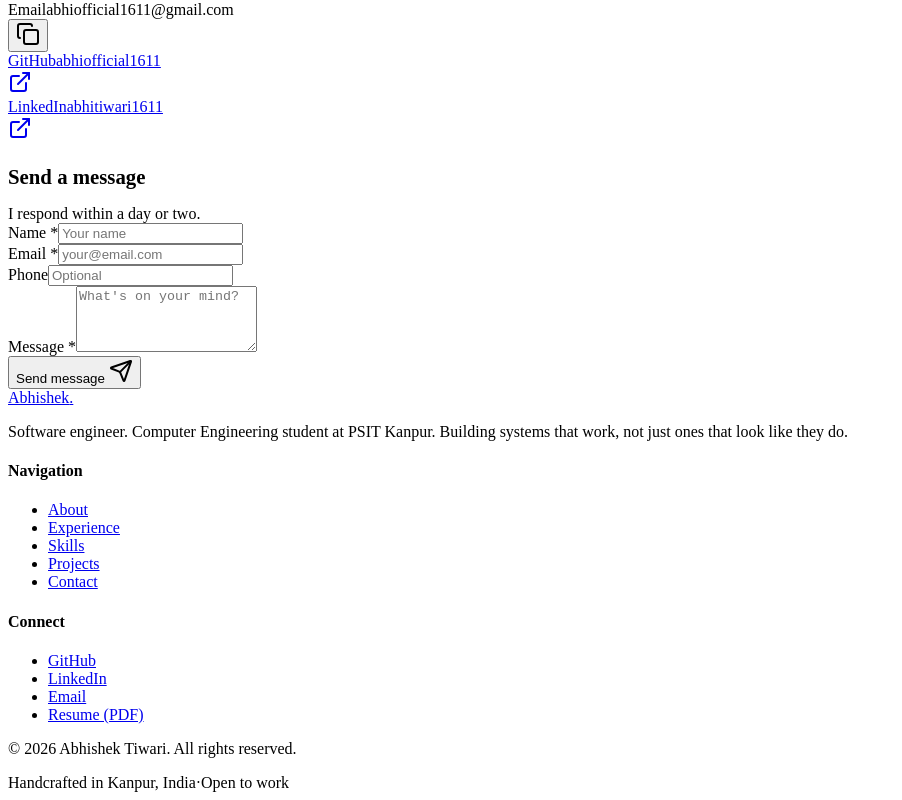
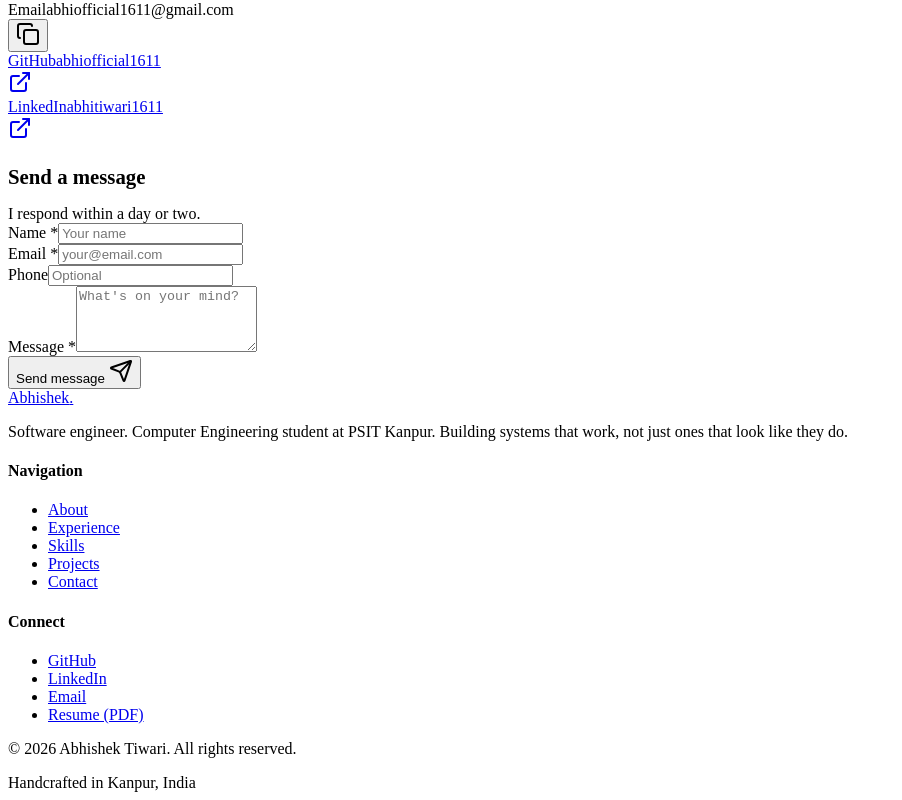
Before and after one commit to abhitiwari1611/portfolio, a React (Vite) app: page / in a window 1280 px wide. Shown: the part 11160-11960 px from the top of the page, without its empty margins (0-902 px from the left). Built offline with nearby package versions, Linux system fonts and the light colour scheme; the HTML template or start-up script is replaced by a standard one.

Commit message:
fix: remove open to work ping from footer

```diff
--- a/src/components/Footer.jsx
+++ b/src/components/Footer.jsx
@@ -65,12 +65,6 @@ function Footer() {
         </p>
         <div className="footer-meta">
           <span>Handcrafted in Kanpur, India</span>
-          <span className="divider">·</span>
-          <span className="footer-ping-wrapper">
-            <span className="ping-circle"></span>
-            <span className="ping-pulse"></span>
-            <span>Open to work</span>
-          </span>
         </div>
       </div>
     </footer>
```
